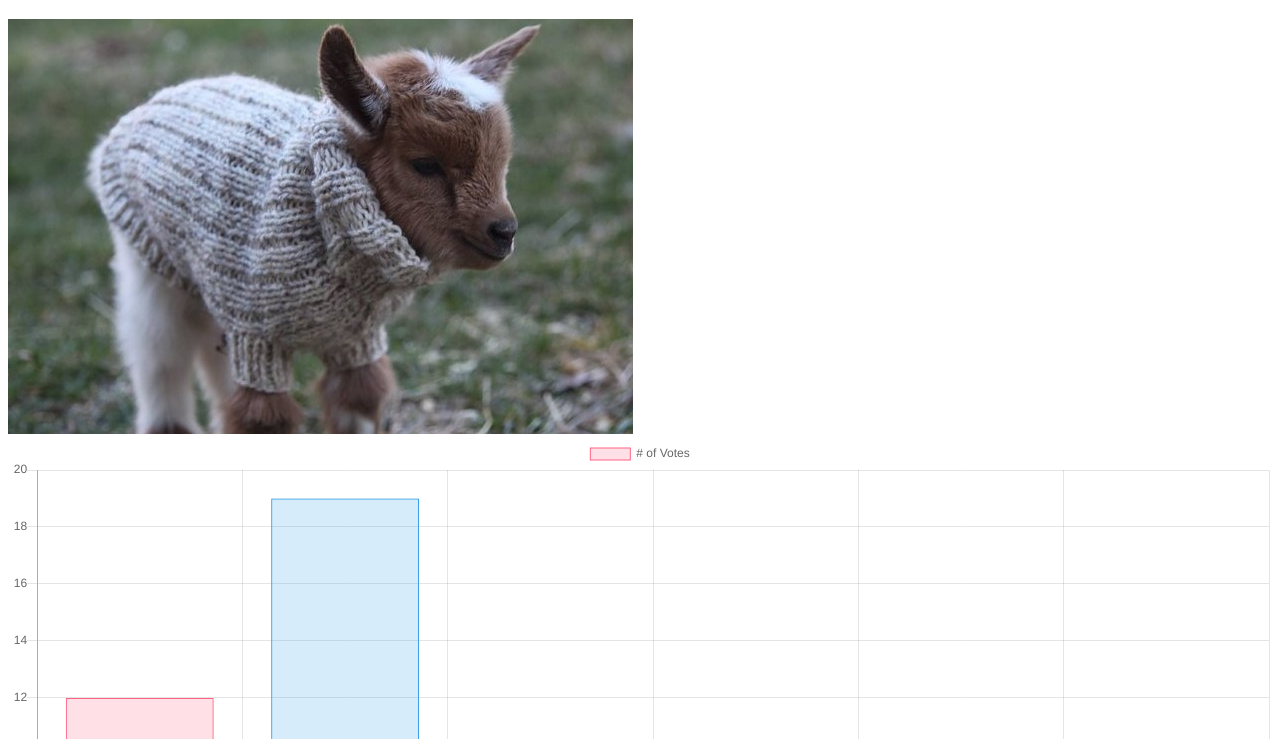
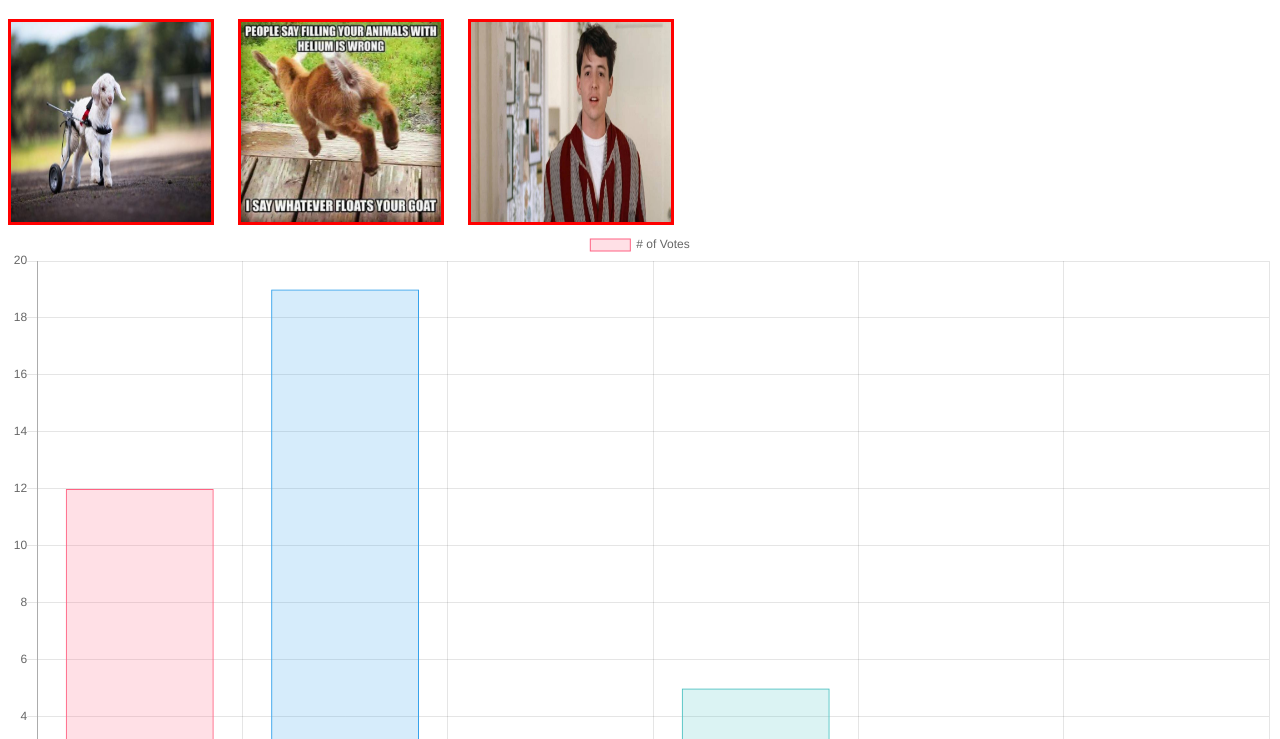
Before and after one commit to naughtnowwhen/movingMall, a plain HTML site: page index.html in a window 1280 px wide. Shown: the part 61-800 px from the top of the page. Drawn offline with nearby package versions, Linux system fonts and the light colour scheme.

Commit message:
added eventlistener and a scaffolding

```diff
--- a/app.js
+++ b/app.js
@@ -1,5 +1,9 @@
 'use strict';
 
+var getImgDiv = document.getElementById('imgDiv');
+
+
+// instead make this into a constructor that gets the name and src.
 var goatCruisin = `goatImagesExample/cruisin-goat.jpg`;
 var goatFloat = `goatImagesExample/float-your-goat.jpg`;
 var goatAway = `goatImagesExample/goat-away.jpg`;
@@ -11,18 +15,87 @@ var goatSweater = `goatImagesExample/sweater-goat.jpg`;
 
 
 
-/* <img src="" alt=""> */
 
 var imgArr = [goatCruisin, goatFloat, goatAway, goatHand, goatKiss, goatSassy, goatSmile, goatSweater];
 
 
+
+
 var getFirstImg = document.getElementById('firstPic');
-getFirstImg.src = imgArr[7];
+var getSecondImg = document.getElementById('secondPic');
+var getThirdImg = document.getElementById('thirdPic');
+var imgGetters = [getFirstImg,getSecondImg,getThirdImg];
+
+// write a function that gets random index from imgArr;
+
+
+// write a function that makes sure the same img isn't displayed at the same time.
+
+getFirstImg.src = imgArr[0];
+getSecondImg.src = imgArr[1];
+getThirdImg.src = imgArr[2];
+
+
+for(let get in imgGetters){
+    imgGetters[get].height = "200";
+    imgGetters[get].width = "200";
+}
+
+let firstImgLikes = 0;
+let secondImgLikes = 0;
+let thirdImgLikes = 0;
+
+//increment all current images appeared
+// test if we have clicked 25 times
+
+
+var clickHandler = function(event){
+var whatWasClicked = (event.target.id);
+console.log(whatWasClicked);
+
+if(whatWasClicked === 'firstPic'){
+firstImgLikes ++;
+console.log(firstImgLikes);
+}
+else if(whatWasClicked === 'secondPic'){
+secondImgLikes++;
+console.log(secondImgLikes);
+}
+
+else if (whatWasClicked === 'thirdPic'){
+thirdImgLikes++;
+console.log(thirdImgLikes);
+}
+
+//increment the total clicks here in the handler...
+
+}
+
+getImgDiv.addEventListener("click", clickHandler);
+
+
+
+// shut listener off
+//make chart appear
+
+
+// charts
+
+var renderChart = function(){
+//chart needs ctx
+
+//collect all data --- we need labels, dataValues, colors,
+
+//create a data object that gets passed all our other arrays, based off the example from chartjs
+
+
+
+//call a new chart and pass in ctx and our data.
+
+}
 
 
 var ctx = document.getElementById("myCanvas").getContext("2d");
-console.log(ctx);
-
 var myChart = new Chart(ctx, {
     type: 'bar',
     data: {
--- a/index.html
+++ b/index.html
@@ -6,6 +6,8 @@
     <meta http-equiv="X-UA-Compatible" content="ie=edge">
     <title>Document</title>
     <link rel="stylesheet" href="style.css">
+    <script src="https://cdnjs.cloudflare.com/ajax/libs/Chart.js/2.7.2/Chart.bundle.min.js"></script>
+
 </head>
 <body>
 
@@ -13,13 +15,23 @@
 
    <div id="imgDiv">
     <img id="firstPic" src="" alt="">
+    <img id="secondPic" src="" alt="">
+    <img id="thirdPic" src="" alt="">
     </div>
 
 
-    <canvas id="myCanvas" width="200" height="100"></canvas>
 
 
-    <script src="https://cdnjs.cloudflare.com/ajax/libs/Chart.js/2.7.2/Chart.bundle.min.js"></script>
+
+
+
+
+
+
+
+
+
+    <canvas id="myCanvas" width="200" height="100"></canvas>
     <script src='app.js'></script>
 </body>
 </html>
--- a/style.css
+++ b/style.css
@@ -1,3 +1,11 @@
 h1 {
  font-family: 'Times New Roman', Times, serif;
 }
+
+#imgDiv > img {
+ border-style: solid;
+ border-color: red;
+ display: inline-block;
+ margin-right: 20px;
+
+}
```
